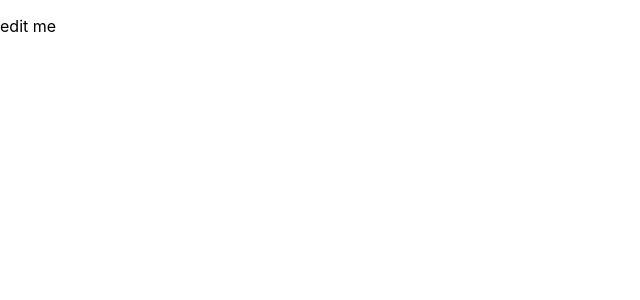
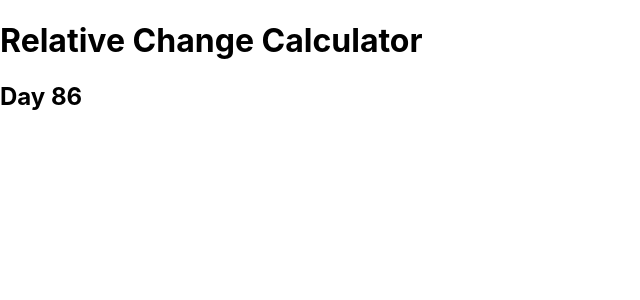
Before and after one commit to aatayde/100DaysOfCode, a React (Create React App) app in the folder files/Day086/day-86/: page / in a window 1280 px wide. Shown: the top 300 px of the page, without its empty margins (0-640 px from the left). Built offline with nearby package versions, Linux system fonts and the light colour scheme.

Commit message:
update main index

```diff
--- a/files/Day086/day-86/src/App.js
+++ b/files/Day086/day-86/src/App.js
@@ -4,7 +4,8 @@ function App() {
   return (
     <div>
       <header>
-        <p>edit me </p>
+        <h1>Relative Change Calculator</h1>
+        <h2>Day 86</h2>
       </header>
     </div>
   );
```
